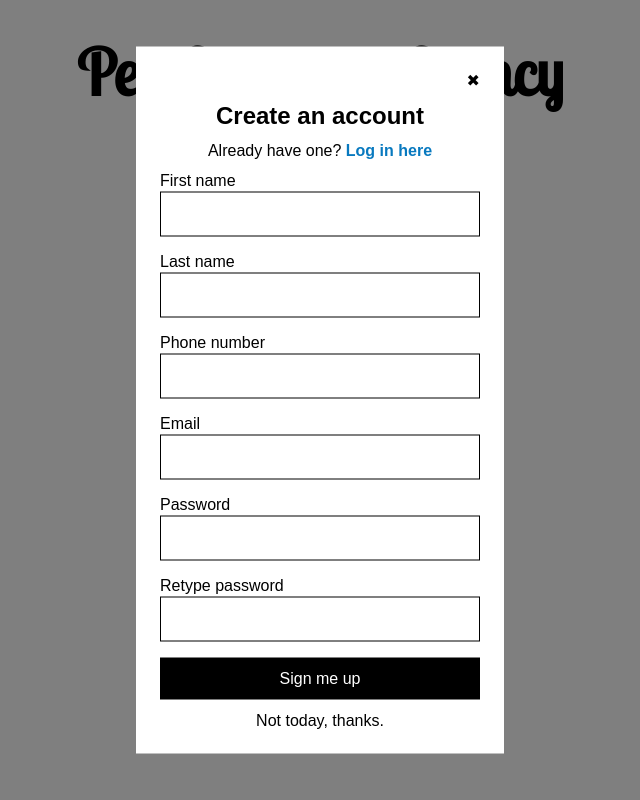
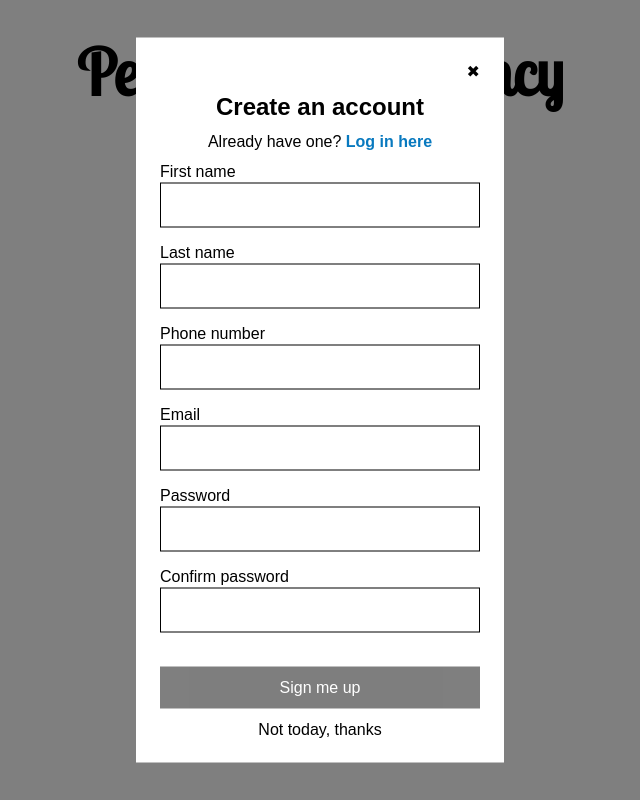
Before and after one commit to naelachkar/petAdoption-FE, a React (Create React App) app: page / in a window 1280 px wide. Both pictures are taken after a click on the button "Sign up". Shown: the whole page, without its empty margins (320-960 px from the left). Built offline with nearby package versions, Linux system fonts and the light colour scheme.

Commit message:
Adding password confirm check & disabling buttons when the inputs are not all filled

```diff
--- a/src/App.js
+++ b/src/App.js
@@ -1,14 +1,16 @@
-import './App.css';
+import "./App.css";
 import { Routes, Route } from "react-router-dom";
-import Home from './components/Home/Home';
+import Home from "./components/Home/Home";
+import UserContextWrapper from "./UserContext";
 
 function App() {
   return (
     <div className="App">
-      <Routes>
-        <Route path="/" element={<Home />} />
-
-      </Routes>
+      <UserContextWrapper>
+        <Routes>
+          <Route path="/" element={<Home />} />
+        </Routes>
+      </UserContextWrapper>
     </div>
   );
 }
--- /dev/null
+++ b/src/UserContext.js
@@ -0,0 +1,46 @@
+import { createContext, useEffect, useState } from "react";
+
+export const UserContext = createContext();
+
+export default function UserContextWrapper({ children }) {
+  const [firstName, setFirstName] = useState("");
+  const [lastName, setLastName] = useState("");
+  const [phoneNumber, setPhoneNumber] = useState();
+  const [email, setEmail] = useState("");
+  const [password, setPassword] = useState("");
+  const [confirmPassword, setConfirmPassword] = useState("");
+  const [arePasswordsDifferent, setArePasswordsDifferent] = useState(false);
+
+  const handleFirstNameChange = (e) => setFirstName(e.target.value);
+  const handleLastNameChange = (e) => setLastName(e.target.value);
+  const handlePhoneNumberChange = (e) => setPhoneNumber(e.target.value);
+  const handleEmailChange = (e) => setEmail(e.target.value);
+  const handlePasswordChange = (e) => setPassword(e.target.value);
+  const handleConfirmPasswordChange = (e) => setConfirmPassword(e.target.value);
+
+  useEffect(() => {
+    setArePasswordsDifferent(false);
+  }, [password, confirmPassword]);
+
+  return (
+    <UserContext.Provider
+      value={{
+        firstName,
+        handleFirstNameChange,
+        lastName,
+        handleLastNameChange,
+        phoneNumber,
+        handlePhoneNumberChange,
+        email,
+        handleEmailChange,
+        password,
+        handlePasswordChange,
+        confirmPassword,
+        handleConfirmPasswordChange,
+        arePasswordsDifferent,
+        setArePasswordsDifferent
+      }}>
+      {children}
+    </UserContext.Provider>
+  );
+}
--- a/src/components/Home/LoginSignup/LoginForm.js
+++ b/src/components/Home/LoginSignup/LoginForm.js
@@ -1,8 +1,16 @@
 import { useContext } from "react";
+import { UserContext } from "../../../UserContext";
 import { LoginSignupContext } from "./LoginSignupContext";
 
 export default function LoginForm() {
-  const { onSubmission, handleToSignup } = useContext(LoginSignupContext);
+  const { onLoginSubmit, handleToSignup } = useContext(LoginSignupContext);
+  const {
+    email,
+    handleEmailChange,
+    password,
+    handlePasswordChange,
+    handleConfirmPasswordChange,
+  } = useContext(UserContext);
 
   return (
     <>
@@ -10,12 +18,26 @@ export default function LoginForm() {
       <span>
         Don't have an account? <a onClick={handleToSignup}>Sign up here</a>
       </span>
-      <form onSubmit={onSubmission}>
+      <form onSubmit={onLoginSubmit}>
         <label htmlFor="email">Email</label>
-        <input type="email" id="email" name="email" required />
+        <input
+          type="email"
+          id="email"
+          name="email"
+          onChange={handleEmailChange}
+          required
+        />
         <label htmlFor="email">Password</label>
-        <input type="password" id="password" name="password" required />
-        <button type="submit">Log me in</button>
+        <input
+          type="password"
+          id="login-password"
+          name="password"
+          onChange={handlePasswordChange}
+          required
+        />
+        <button type="submit" disabled={!email || !password}>
+          Log me in
+        </button>
       </form>
     </>
   );
--- a/src/components/Home/LoginSignup/LoginSignup.css
+++ b/src/components/Home/LoginSignup/LoginSignup.css
@@ -18,13 +18,21 @@ button:hover {
   background-color: #0879bf;
 }
 
+button:disabled {
+  opacity: 50%;
+  cursor: not-allowed;
+}
+
+button:disabled:hover{
+  background-color: #000;
+}
+
 .modal {
   position: fixed;
   top: 50%;
   left: 50%;
   z-index: 10;
   background-color: white;
-  /* box-shadow: 2px 2px 10px rgba(0, 0, 0, 0.5); */
   transform: translate(-50%, -50%);
   padding: 1.5rem;
   display: flex;
@@ -79,3 +87,15 @@ label {
 .end {
   align-self: flex-end;
 }
+
+.alert {
+  color: red;
+  font-weight: bold;
+  min-width: 1.125rem;
+  margin-top: -0.5rem;
+  margin-bottom: 0.5rem;
+}
+
+#login-password {
+  margin-bottom: 2rem;
+}
--- a/src/components/Home/LoginSignup/LoginSignup.js
+++ b/src/components/Home/LoginSignup/LoginSignup.js
@@ -7,6 +7,7 @@ export default function LoginSignup() {
   const { toggleModal } = useContext(LoginSignupContext);
 
   return (
+    <>
       <div className="button-bar">
         <button id="Log in" onClick={toggleModal}>
           Log in
@@ -14,8 +15,8 @@ export default function LoginSignup() {
         <button id="Sign up" onClick={toggleModal}>
           Sign up
         </button>
-
+      </div>
       <Modal />
-    </div>
+    </>
   );
 }
--- a/src/components/Home/LoginSignup/LoginSignupContext.js
+++ b/src/components/Home/LoginSignup/LoginSignupContext.js
@@ -1,18 +1,31 @@
-import { createContext, useState } from "react";
+import { createContext, useContext, useState } from "react";
+import { UserContext } from "../../../UserContext";
 
 export const LoginSignupContext = createContext();
 
 export default function LoginSignupContextWrapper({ children }) {
+  const { password, confirmPassword, setArePasswordsDifferent } = useContext(UserContext);
+
   const [isModalOpen, setIsModalOpen] = useState(false);
   const [loginOrSignup, setLoginOrSignup] = useState("");
 
-  function toggleModal(arg) {
+  function toggleModal(e) {
     setIsModalOpen(!isModalOpen);
-    setLoginOrSignup(arg.target.id);
+    setLoginOrSignup(e.target.id);
   }
 
-  function onSubmission(e) {
+  function onLoginSubmit(e) {
     e.preventDefault();
+    alert("Submitted");
+  }
+
+  function onSignupSubmit(e) {
+    e.preventDefault();
+    if (password !== confirmPassword) {
+      setArePasswordsDifferent(true)
+      return
+    }
+    setArePasswordsDifferent(false)
     alert("Submitted");
   }
 
@@ -32,7 +45,8 @@ export default function LoginSignupContextWrapper({ children }) {
         loginOrSignup,
         setLoginOrSignup,
         toggleModal,
-        onSubmission,
+        onLoginSubmit,
+        onSignupSubmit,
         handleToLogin,
         handleToSignup,
       }}>
--- a/src/components/Home/LoginSignup/Modal.js
+++ b/src/components/Home/LoginSignup/Modal.js
@@ -8,7 +8,7 @@ export default function Modal() {
     useContext(LoginSignupContext);
 
   return (
-    <div>
+    <>
       {isModalOpen && (
         <div className="modal-overlay">
           <div className="modal">
@@ -18,12 +18,12 @@ export default function Modal() {
             {loginOrSignup === "Log in" ? <LoginForm /> : <SignupForm />}
             <div className="close" onClick={toggleModal}>
               {loginOrSignup === "Log in"
-                ? "Maybe later."
-                : "Not today, thanks."}
+                ? "Maybe later"
+                : "Not today, thanks"}
             </div>
           </div>
         </div>
       )}
-    </div>
+    </>
   );
 }
--- a/src/components/Home/LoginSignup/SignupForm.js
+++ b/src/components/Home/LoginSignup/SignupForm.js
@@ -1,8 +1,24 @@
 import { useContext } from "react";
+import { UserContext } from "../../../UserContext";
 import { LoginSignupContext } from "./LoginSignupContext";
 
 export default function SignupForm() {
-  const { onSubmission, handleToLogin } = useContext(LoginSignupContext);
+  const { onSignupSubmit, handleToLogin } = useContext(LoginSignupContext);
+  const {
+    firstName,
+    handleFirstNameChange,
+    lastName,
+    handleLastNameChange,
+    phoneNumber,
+    handlePhoneNumberChange,
+    email,
+    handleEmailChange,
+    password,
+    handlePasswordChange,
+    confirmPassword,
+    handleConfirmPasswordChange,
+    arePasswordsDifferent,
+  } = useContext(UserContext);
 
   return (
     <>
@@ -10,20 +26,72 @@ export default function SignupForm() {
       <span>
         Already have one? <a onClick={handleToLogin}>Log in here</a>
       </span>
-      <form onSubmit={onSubmission}>
+      <form onSubmit={onSignupSubmit}>
         <label htmlFor="firstName">First name</label>
-        <input type="name" id="firstName" name="firstName" required />
+        <input
+          type="name"
+          id="firstName"
+          name="firstName"
+          onChange={handleFirstNameChange}
+          required
+        />
         <label htmlFor="lastName">Last name</label>
-        <input type="name" id="lastName" name="lastName" required />
+        <input
+          type="name"
+          id="lastName"
+          name="lastName"
+          onChange={handleLastNameChange}
+          required
+        />
         <label htmlFor="phone">Phone number</label>
-        <input type="tel" id="phone" name="phone" required />
+        <input
+          type="tel"
+          id="phone"
+          name="phone"
+          onChange={handlePhoneNumberChange}
+          required
+        />
         <label htmlFor="email">Email</label>
-        <input type="email" id="email" name="email" required />
+        <input
+          type="email"
+          id="email"
+          name="email"
+          onChange={handleEmailChange}
+          required
+        />
         <label htmlFor="password">Password</label>
-        <input type="password" id="password" name="password" required />
-        <label htmlFor="password2">Retype password</label>
-        <input type="password" id="password2" name="password2" required />
-        <button type="submit">Sign me up</button>
+        <input
+          type="password"
+          id="password"
+          name="password"
+          onChange={handlePasswordChange}
+          required
+        />
+        <label htmlFor="password2">Confirm password</label>
+        <input
+          type="password"
+          id="password2"
+          name="password2"
+          onChange={handleConfirmPasswordChange}
+          required
+        />
+        <div
+          className="alert"
+          style={{ visibility: arePasswordsDifferent ? "visible" : "hidden" }}>
+          Passwords don't match
+        </div>
+        <button
+          type="submit"
+          disabled={
+            !firstName ||
+            !lastName ||
+            !phoneNumber ||
+            !email ||
+            !password ||
+            !confirmPassword
+          }>
+          Sign me up
+        </button>
       </form>
     </>
   );
```
Lines whose indentation alone changed are shown as unchanged.
